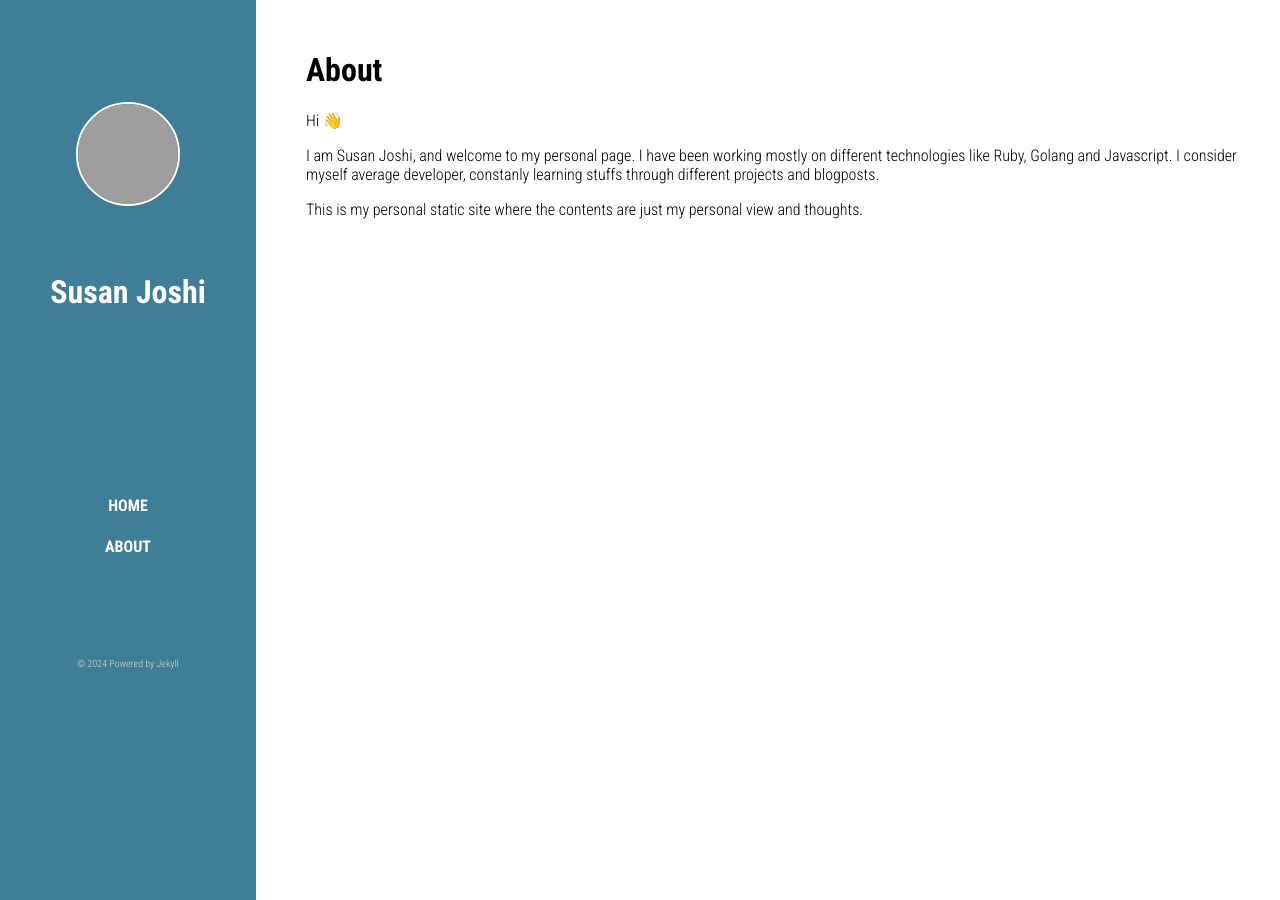
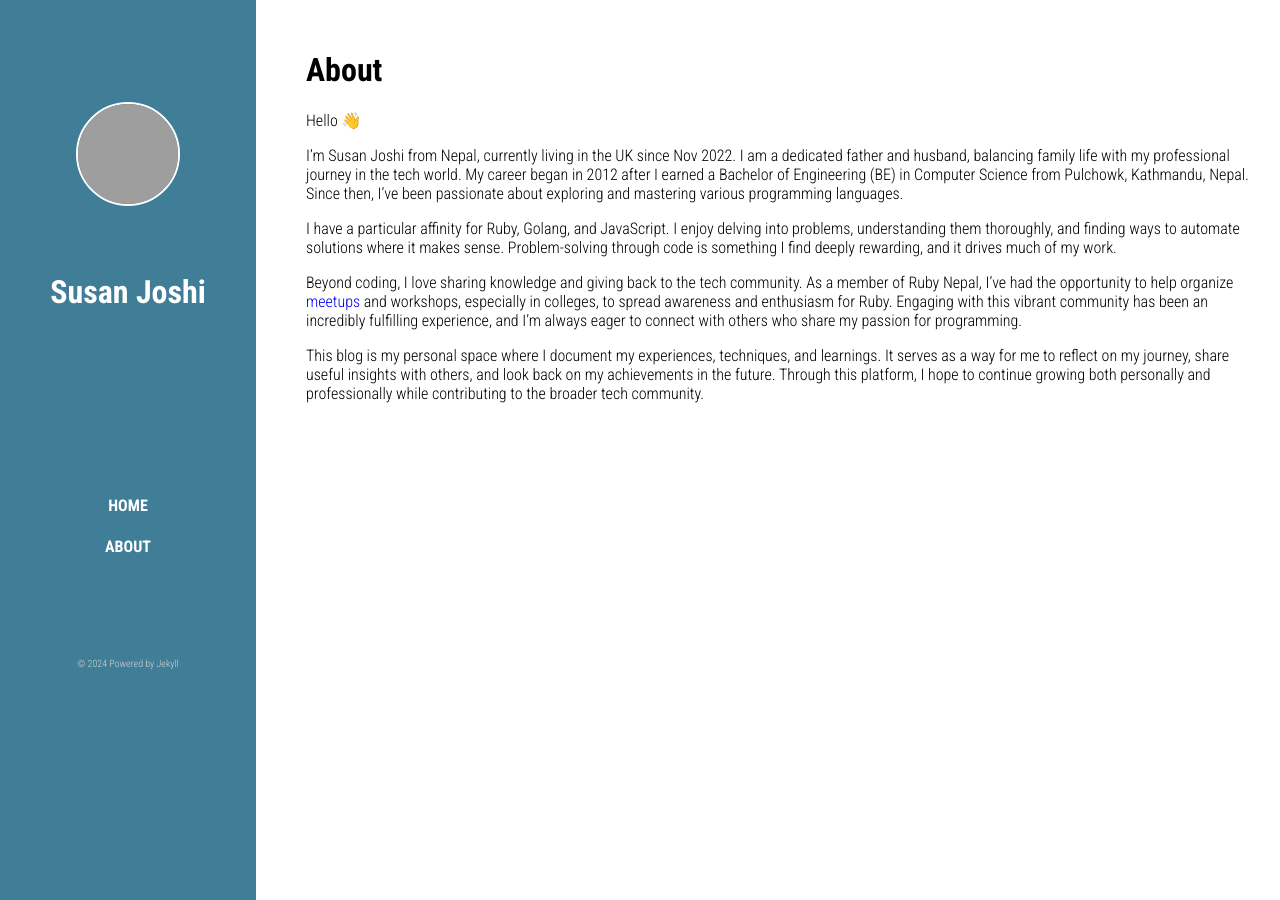
Before and after one commit to josisusan/josisusan.github.io, a Jekyll site: the page built from about.md, in a window 1280 px wide, cut to the strip 0-900 px from the top of the page. Built offline with Jekyll 4.4.1, drawn with Linux system fonts in a browser that asks for light colours; grey boxes are pictures that could not be loaded.

Commit message:
Update about.md

```diff
--- a/about.md
+++ b/about.md
@@ -4,8 +4,12 @@ title: About
 permalink: /about/
 ---
 
-Hi 👋
+Hello 👋
 
-I am Susan Joshi, and welcome to my personal page. I have been working mostly on different technologies like Ruby, Golang and Javascript. I consider myself average developer, constanly learning stuffs through different projects and blogposts.
+I’m Susan Joshi from Nepal, currently living in the UK since Nov 2022. I am a dedicated father and husband, balancing family life with my professional journey in the tech world. My career began in 2012 after I earned a Bachelor of Engineering (BE) in Computer Science from Pulchowk, Kathmandu, Nepal. Since then, I've been passionate about exploring and mastering various programming languages.
 
-This is my personal static site where the contents are just my personal view and thoughts.
+I have a particular affinity for Ruby, Golang, and JavaScript. I enjoy delving into problems, understanding them thoroughly, and finding ways to automate solutions where it makes sense. Problem-solving through code is something I find deeply rewarding, and it drives much of my work.
+
+Beyond coding, I love sharing knowledge and giving back to the tech community. As a member of Ruby Nepal, I’ve had the opportunity to help organize [meetups](https://rubynepal.org/meetup/) and workshops, especially in colleges, to spread awareness and enthusiasm for Ruby. Engaging with this vibrant community has been an incredibly fulfilling experience, and I’m always eager to connect with others who share my passion for programming.
+
+This blog is my personal space where I document my experiences, techniques, and learnings. It serves as a way for me to reflect on my journey, share useful insights with others, and look back on my achievements in the future. Through this platform, I hope to continue growing both personally and professionally while contributing to the broader tech community.
```
